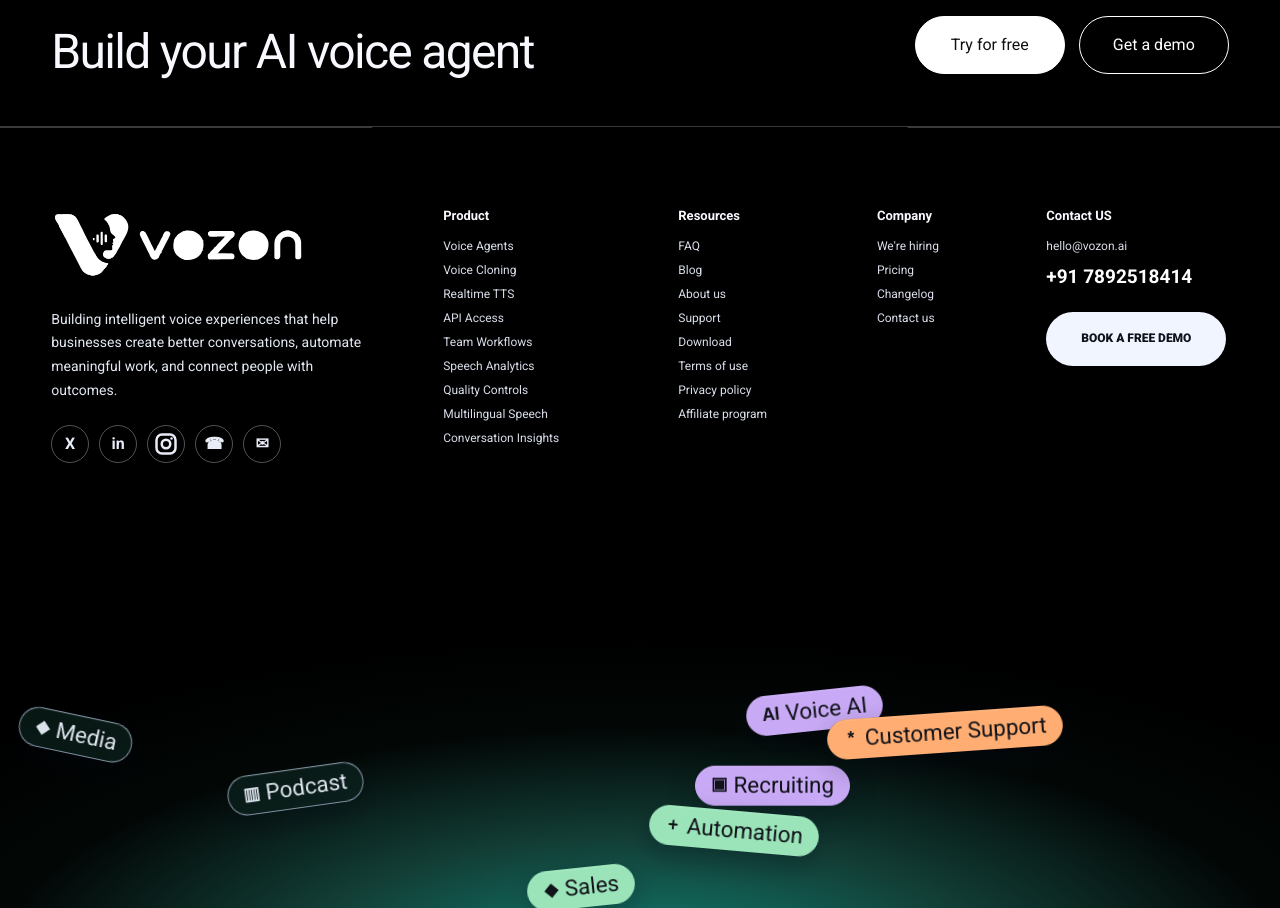
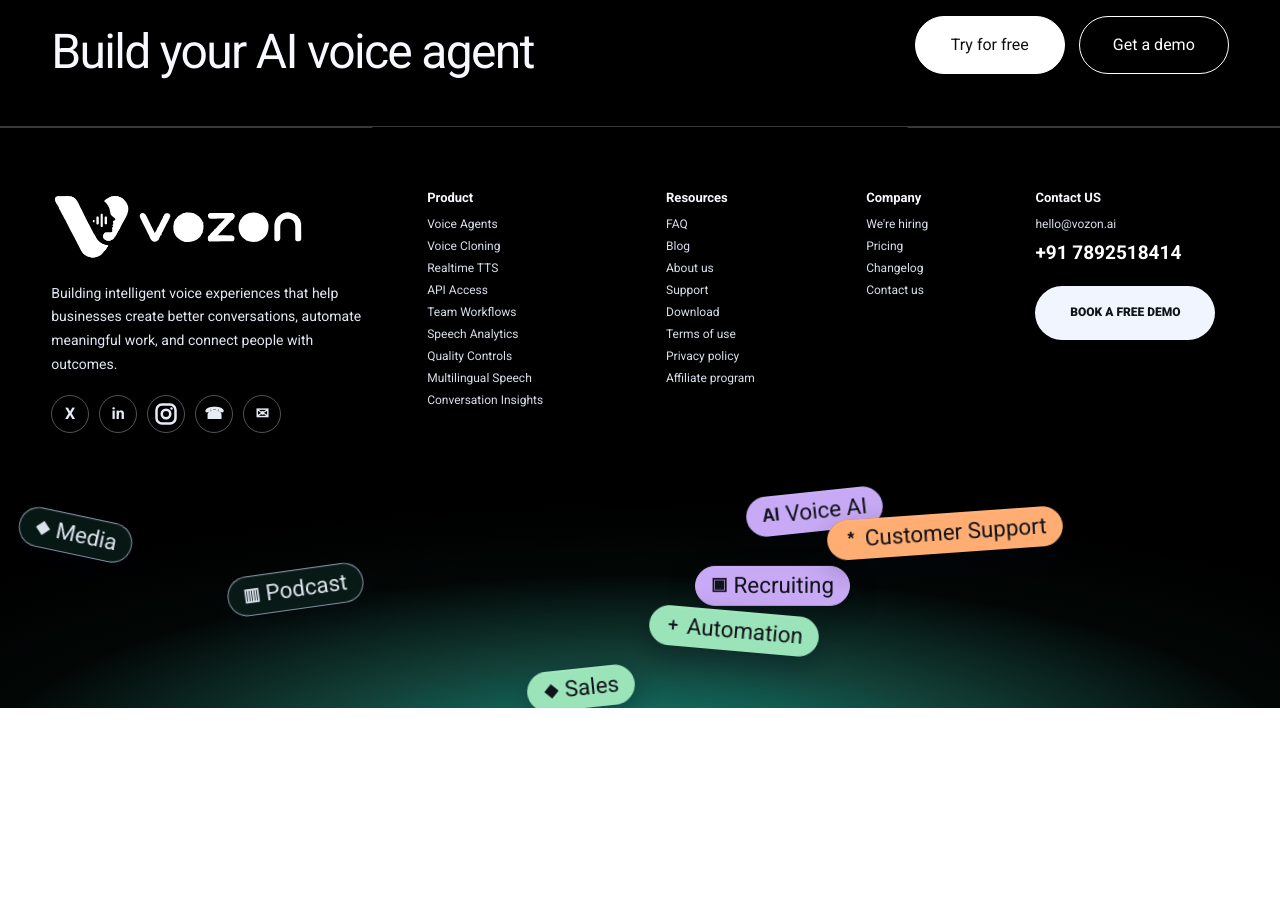
Before and after one commit to zarvistechnologies-design/AI-Voice-platform, a Next.js app in the folder frontend/: page /about in a window 1280 px wide. Shown: the part 4980-5888 px from the top of the page. After the commit the page ends 5688 px from the top, so only its background shows below. Built offline with nearby package versions, Linux system fonts and the light colour scheme.

Commit message:
Tighten footer spacing

```diff
--- a/frontend/src/components/sections/HomeDesignFourEnding.css
+++ b/frontend/src/components/sections/HomeDesignFourEnding.css
@@ -675,7 +675,8 @@
   left: 50%;
   width: 100vw;
   max-width: none;
-  min-height: 780px;
+  /* Keep the footer artwork close to the navigation content on desktop. */
+  min-height: 580px;
   margin-left: -50vw;
   overflow: hidden;
   background: radial-gradient(ellipse 70% 43% at 50% 108%, #118778 0%, #123d35 40%, #020706 72%, #000 100%);
@@ -729,8 +730,8 @@
   z-index: 2;
   display: grid;
   grid-template-columns: 320px minmax(0, 1fr);
-  gap: 72px;
-  padding: 78px clamp(24px, 3.5vw, 48px) 220px;
+  gap: 56px;
+  padding: 60px clamp(24px, 3.5vw, 48px) 120px;
 }
 
 .design-four-footer-brand > a { display: inline-flex; opacity: 0; filter: brightness(0) invert(1); }
@@ -739,7 +740,7 @@
 .design-four-footer-brand > a img { width: 260px !important; height: auto !important; }
 .design-four-footer-brand p {
   max-width: 315px;
-  margin: 26px 0 22px;
+  margin: 18px 0;
   color: #e2e7f2;
   font-size: 14px;
   line-height: 1.7;
@@ -768,11 +769,11 @@
 .design-four-footer-main nav {
   display: grid;
   grid-template-columns: 1.35fr 1.1fr .9fr 1.25fr;
-  gap: 38px;
-}
-
-.design-four-footer-main nav > div { display: flex; flex-direction: column; align-items: flex-start; gap: 9px; }
-.design-four-footer-main nav b { margin-bottom: 5px; font-size: 13px; }
+  gap: 30px;
+}
+
+.design-four-footer-main nav > div { display: flex; flex-direction: column; align-items: flex-start; gap: 7px; }
+.design-four-footer-main nav b { margin-bottom: 3px; font-size: 13px; }
 .design-four-footer-main nav a { color: #d9deea; font-size: 12px; line-height: 1.25; text-decoration: none; }
 .design-four-footer-main nav a:hover { color: #fff; }
 .design-four-footer-main .design-four-footer-phone { margin-top: 2px; color: #fff; font-size: 19px; font-weight: 700; }
```
